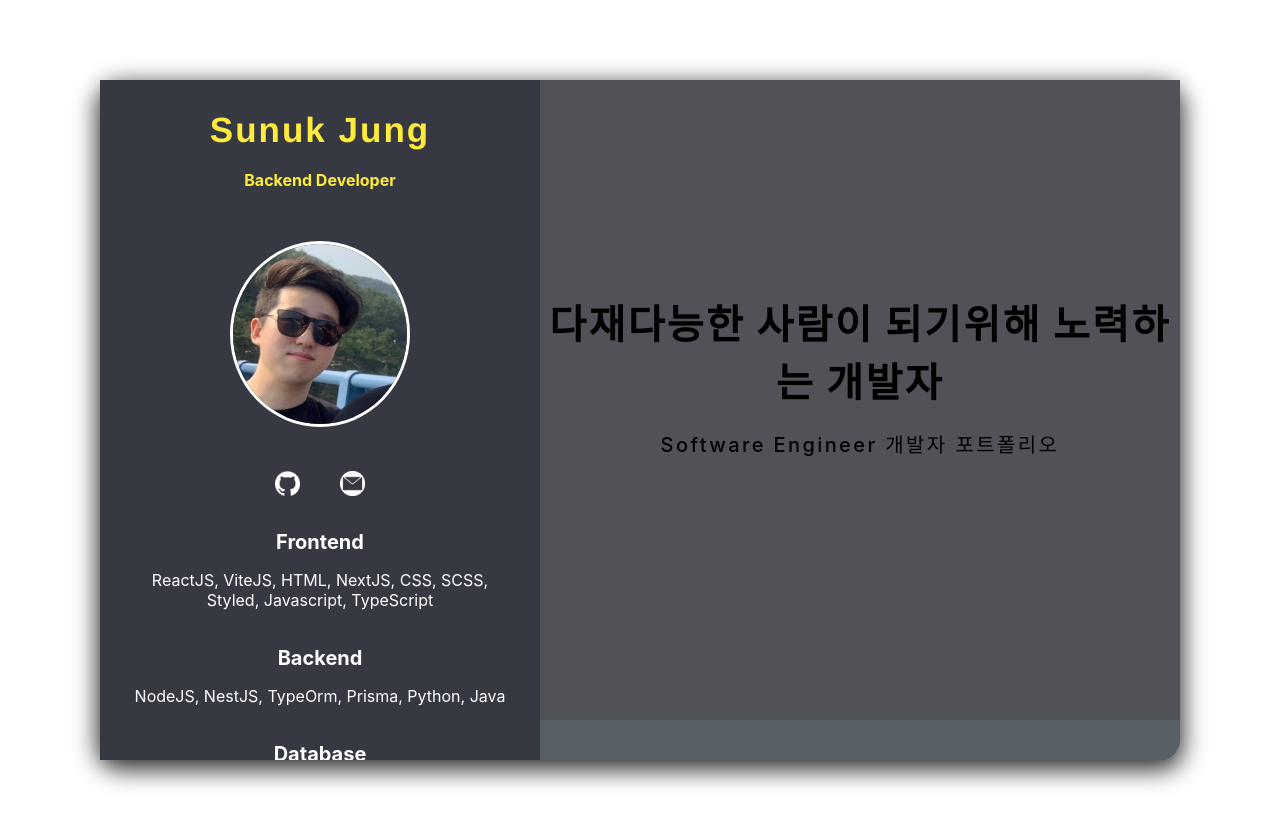
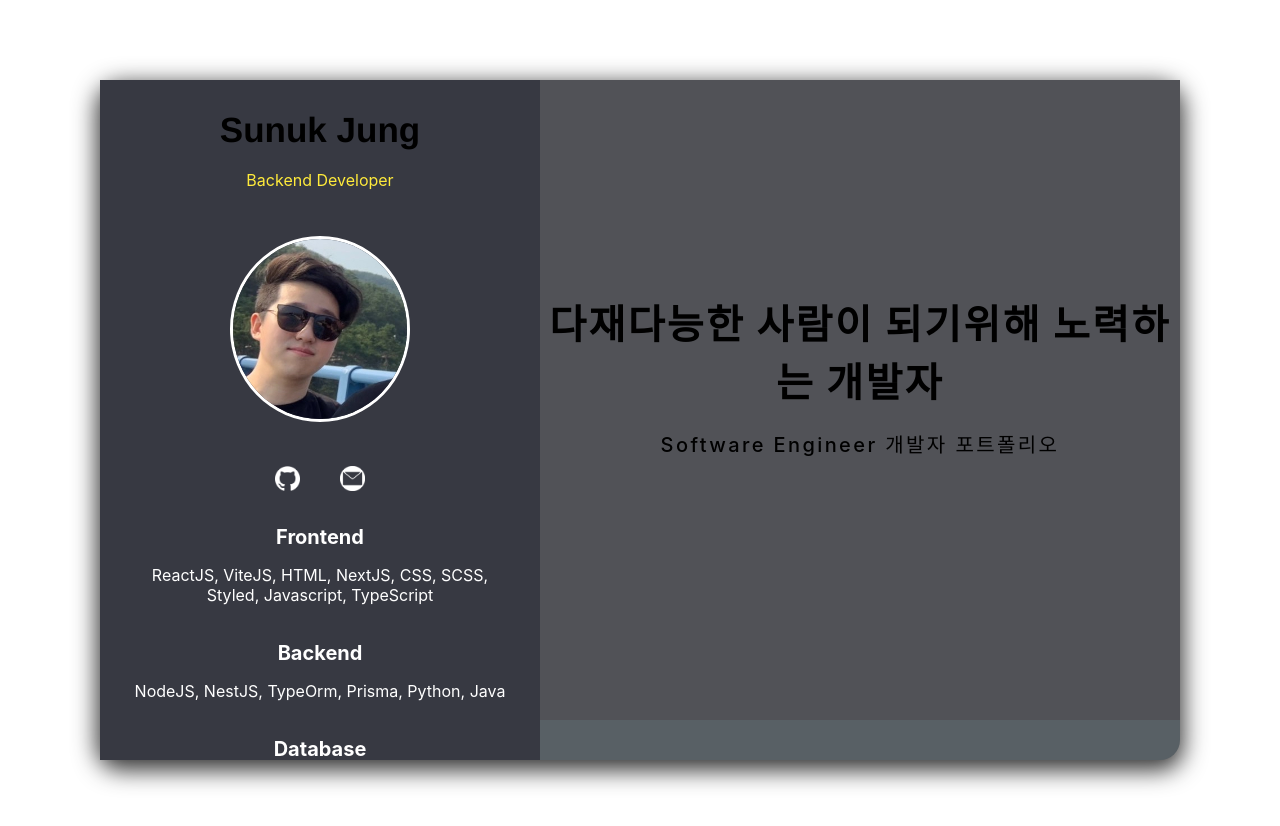
Before and after one commit to ProGameLife/PortFolio, a React (Vite) app: page / in a window 1280 px wide. Shown: the top 826 px of the page. After the commit the page ends 800 px from the top, so only its background shows below. Built offline with nearby package versions, Linux system fonts and the light colour scheme; a web font is replaced by a local one.

Commit message:
fix(css): update App, career, header css

```diff
--- a/src/App.jsx
+++ b/src/App.jsx
@@ -23,7 +23,7 @@ const PageContent = styled.div`
   width: 100%;
   max-width: 1280px;
   min-height: 80vh;
-  margin: 10vh auto;
+  margin: 10vh auto 5vh auto;
   padding: 0;
   border-radius: 20px;
   background-color: #586065;
--- a/src/component/career.jsx
+++ b/src/component/career.jsx
@@ -8,11 +8,6 @@ const CareerContainer = styled.div`
 const TitleArea = styled.div`
   text-align: center;
   margin-bottom: 40px;
-`;
-
-const CareerSummary = styled.div`
-  font-size: 18px;
-  margin-bottom: 20px;
 `;
 
 const Timeline = styled.div`
@@ -39,7 +34,7 @@ const TimelineItem = styled.div`
   width: 30%;
 
   &:nth-child(odd) {
-    left: 12%;
+    left: 11%;
   }
 
   &:nth-child(even) {
--- a/src/component/header.jsx
+++ b/src/component/header.jsx
@@ -18,18 +18,17 @@ const HeaderContainer = styled.header`
   background-color: #373942;
 `;
 
-const HeaderTitle = styled.p`
+const HeaderTitle = styled.h1`
   text-align: center;
   font-size: 35px;
-  letter-spacing: 2px;
-  font-weight: bolder;
-  color: #ffeb3b;
+  letter-spacing: 2px
+  color: #e2e8f0;
   margin-top: 10px;
   font-family: 'Poppins', Helvetica, sans-serif;
   margin-bottom: 10px;
 `;
 
-const HeaderSubtitle = styled.h4`
+const HeaderSubtitle = styled.p`
   padding-top: 10px;
   margin-top: 0;
   color: #ffeb3b;
```
